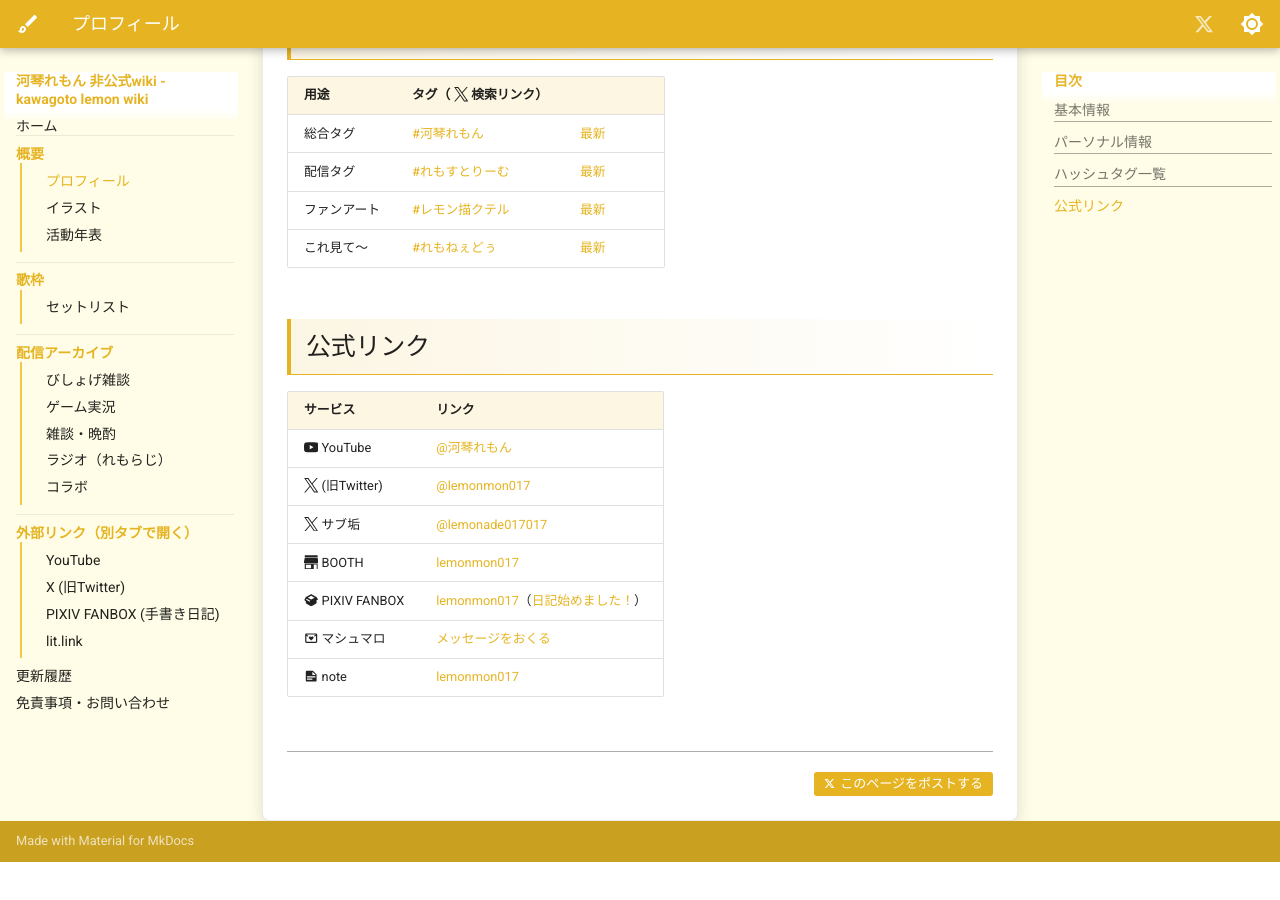
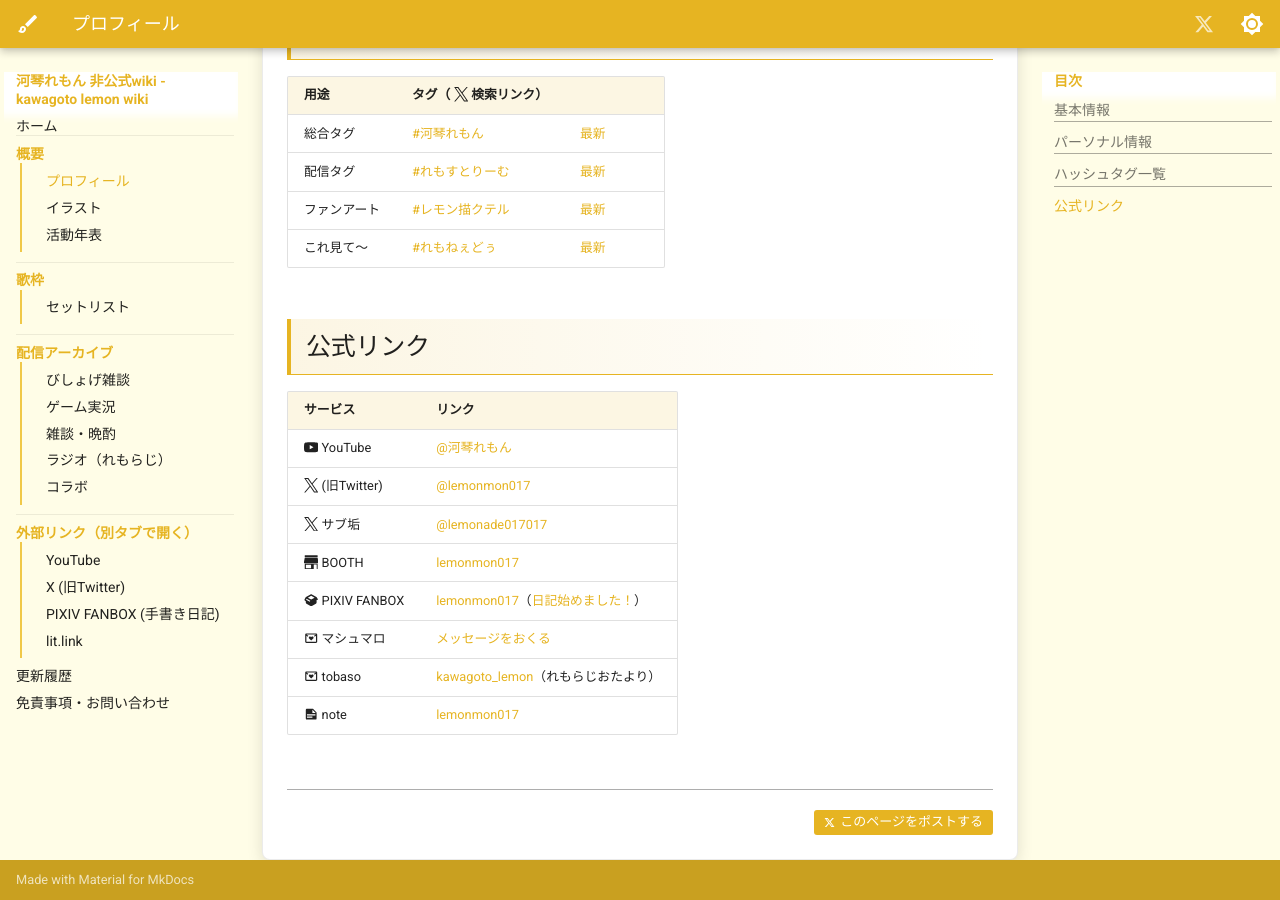
Before and after one commit to ameyamatmk/kawagoto-lemon-unofficial-wiki, an MkDocs documentation site: the page built from docs/profile.md, in a window 1280 px wide and 900 px high, scrolled down 816 px. Built offline with MkDocs 1.6.1 and Material for MkDocs 9.7.7, drawn with Linux system fonts in a browser that asks for light colours; comment, search, counter and statistics services are not loaded; before the commit the page ends 1678 px from its top, so only the background shows below that.

Commit message:
feat: 公式リンクにtobaso（れもらじおたより）を追加

```diff
--- a/docs/profile.md
+++ b/docs/profile.md
@@ -37,4 +37,5 @@
 | :simple-homeassistantcommunitystore: BOOTH | [lemonmon017](https://lemonmon017.booth.pm/) |
 | :fontawesome-solid-box-open: PIXIV FANBOX | [lemonmon017](https://lemonmon017.fanbox.cc/)（[日記始めました！](https://lemonmon017.fanbox.cc/posts/10376506)） |
 | :material-email-heart-outline: マシュマロ | [メッセージをおくる](https://marshmallow-qa.com/hmcq37pk0560q4l) |
+| :material-email-heart-outline: tobaso | [kawagoto_lemon](https://www.tobaso.jp/profile/kawagoto_lemon)（れもらじおたより） |
 | :material-note-text: note | [lemonmon017](https://note.com/lemonmon017) |
```
Also changed, not shown: docs/index.md (+2 -0 lines).
